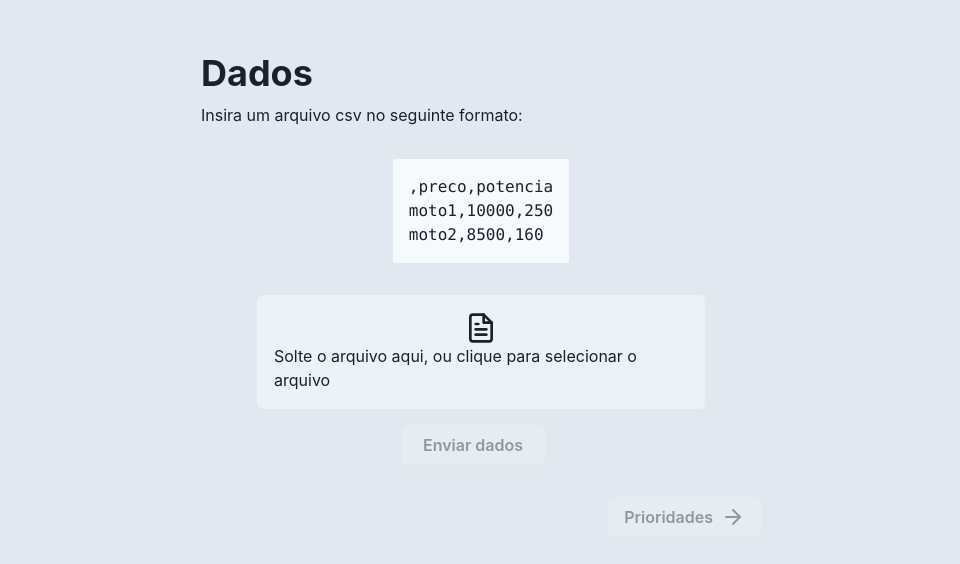
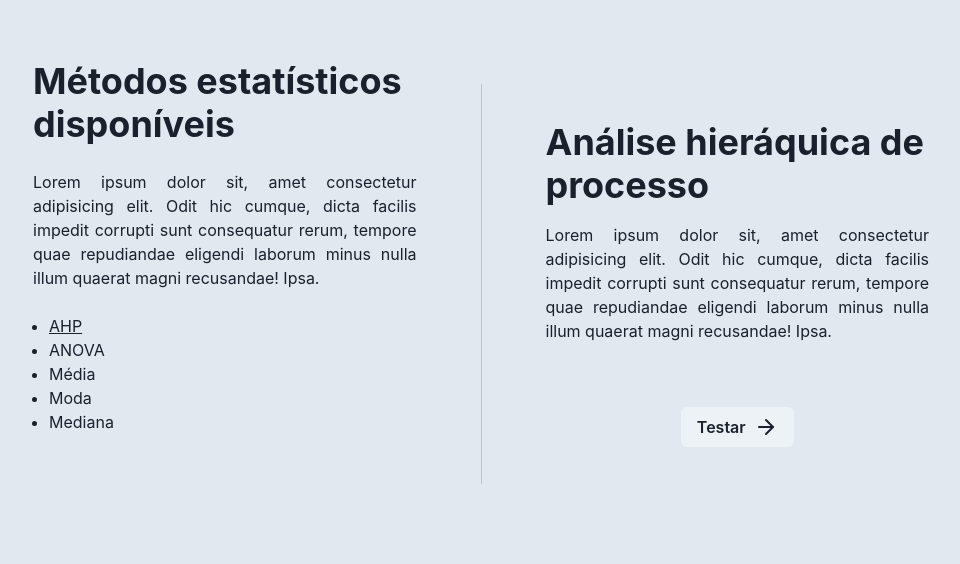
Before and after one commit to DanielSLucas/Chipmunk, a Next.js app: page / in a window 1280 px wide. Shown: the part 116-680 px from the top of the page, without its empty margins (159-1119 px from the left). Built offline with nearby package versions, Linux system fonts and the light colour scheme.

Commit message:
feat: new homepage

```diff
--- a/src/pages/resultado.tsx
+++ b/src/pages/ahp/resultado.tsx
@@ -18,8 +18,8 @@ import { useRouter } from 'next/router';
 import React, { useCallback, useEffect, useState } from 'react';
 import { FiArrowLeft } from 'react-icons/fi';
 import { useRecoilValue } from 'recoil';
-import { humanInputState } from '../atoms/attributesAtom';
-import { serializedDataState } from '../atoms/serializedDataAtom';
+import { humanInputState } from '../../atoms/attributesAtom';
+import { serializedDataState } from '../../atoms/serializedDataAtom';
 
 type DecisionItem = {
   priority: number;
@@ -77,7 +77,7 @@ const Results: React.FC = () => {
   }, [humanInput, serializedData]);
 
   const handlePrevious = useCallback(() => {
-    router.push('/prioridades');
+    router.push('/ahp/prioridades');
   }, [router]);
 
   return (
--- a/src/pages/index.tsx
+++ b/src/pages/index.tsx
@@ -1,59 +1,134 @@
-/* eslint-disable no-nested-ternary */
-import React, { useCallback } from 'react';
-import { Flex, Text, Icon, Button, Heading } from '@chakra-ui/react';
+/* eslint-disable jsx-a11y/anchor-is-valid */
+import {
+  Box,
+  Button,
+  Divider,
+  Flex,
+  Heading,
+  Icon,
+  ListItem,
+  Text,
+  UnorderedList,
+  Link,
+} from '@chakra-ui/react';
+import { useRouter } from 'next/router';
+import { useCallback, useState } from 'react';
 
 import { FiArrowRight } from 'react-icons/fi';
-import { useRouter } from 'next/router';
-import { useRecoilValue } from 'recoil';
-import DataUpload from '../components/DataUpload';
-import { serializedDataState } from '../atoms/serializedDataAtom';
+
+type StatisticalMethod = {
+  name: string;
+  title: string;
+  content: string;
+  route: string;
+};
+
+const statisticalMethods = [
+  {
+    name: 'AHP',
+    title: 'Análise hieráquica de processo',
+    content:
+      'Lorem ipsum dolor sit, amet consectetur adipisicing elit. Odit hic cumque, dicta facilis impedit corrupti sunt consequatur rerum, tempore quae repudiandae eligendi laborum minus nulla illum quaerat magni recusandae! Ipsa.',
+    route: '/ahp',
+  },
+  {
+    name: 'ANOVA',
+    title: 'Análise de váriância',
+    content:
+      'Lorem ipsum dolor sit, amet consectetur adipisicing elit. Odit hic cumque, dicta facilis impedit corrupti sunt consequatur rerum, tempore quae repudiandae eligendi laborum minus nulla illum quaerat magni recusandae! Ipsa.',
+    route: '/anova',
+  },
+  {
+    name: 'Média',
+    title: 'Média',
+    content:
+      'Lorem ipsum dolor sit, amet consectetur adipisicing elit. Odit hic cumque, dicta facilis impedit corrupti sunt consequatur rerum, tempore quae repudiandae eligendi laborum minus nulla illum quaerat magni recusandae! Ipsa.',
+    route: '/media',
+  },
+  {
+    name: 'Moda',
+    title: 'Moda',
+    content:
+      'Lorem ipsum dolor sit, amet consectetur adipisicing elit. Odit hic cumque, dicta facilis impedit corrupti sunt consequatur rerum, tempore quae repudiandae eligendi laborum minus nulla illum quaerat magni recusandae! Ipsa.',
+    route: '/moda',
+  },
+  {
+    name: 'Mediana',
+    title: 'Mediana',
+    content:
+      'Lorem ipsum dolor sit, amet consectetur adipisicing elit. Odit hic cumque, dicta facilis impedit corrupti sunt consequatur rerum, tempore quae repudiandae eligendi laborum minus nulla illum quaerat magni recusandae! Ipsa.',
+    route: '/mediana',
+  },
+];
 
 const Home: React.FC = () => {
-  const serializedData = useRecoilValue(serializedDataState);
   const router = useRouter();
+  const [selectedStatisticalMethod, setSelectedStatisticalMethod] =
+    useState<StatisticalMethod>(statisticalMethods[0]);
 
-  const handleNext = useCallback(() => {
-    router.push('/prioridades');
-  }, [router]);
+  const handleTestIt = useCallback(() => {
+    router.push(selectedStatisticalMethod.route);
+  }, [router, selectedStatisticalMethod]);
 
   return (
-    <Flex flex="1" justifyContent="center">
-      <Flex
-        direction="column"
-        w="100%"
-        borderRadius="md"
-        p="2"
-        mt="40"
-        maxW="xl"
-      >
-        <Flex as="header" direction="column">
-          <Heading as="h2">Dados</Heading>
-          <Text mt="2">Insira um arquivo csv no seguinte formato:</Text>
+    <Flex flex="1" justifyContent="center" alignItems="center">
+      <Flex w="4xl">
+        {/* Left side */}
+        <Flex as="section" direction="column">
+          <Flex as="header" direction="column">
+            <Heading as="h2">Métodos estatísticos disponíveis</Heading>
+            <Text mt="6" align="justify">
+              Lorem ipsum dolor sit, amet consectetur adipisicing elit. Odit hic
+              cumque, dicta facilis impedit corrupti sunt consequatur rerum,
+              tempore quae repudiandae eligendi laborum minus nulla illum
+              quaerat magni recusandae! Ipsa.
+            </Text>
+          </Flex>
+
+          <Flex mt="6">
+            {Array.from({
+              length: Math.ceil(statisticalMethods.length / 5),
+            }).map((_, i) => (
+              <UnorderedList key={`statisticalMethod-${i + 1}`} mr="8">
+                {statisticalMethods.slice(i * 5, i * 5 + 5).map(item => (
+                  <ListItem key={item.name}>
+                    <Link
+                      as="button"
+                      onClick={() => setSelectedStatisticalMethod(item)}
+                      textDecor={
+                        item.name === selectedStatisticalMethod.name
+                          ? 'underline'
+                          : ''
+                      }
+                    >
+                      {item.name}
+                    </Link>
+                  </ListItem>
+                ))}
+              </UnorderedList>
+            ))}
+          </Flex>
         </Flex>
 
-        <Flex justifyContent="center">
-          <Text
-            as="pre"
-            p="4"
-            mt="8"
-            bg="gray.50"
-            w="fit-content"
-            borderRadius="sm"
-          >
-            ,preco,potencia{'\n'}moto1,10000,250{'\n'}moto2,8500,160
-          </Text>
-        </Flex>
+        <Box h="md" marginX="16" paddingY="6">
+          <Divider borderColor="gray.400" orientation="vertical" />
+        </Box>
 
-        <DataUpload />
+        {/* Right side */}
+        <Flex as="section" direction="column" justifyContent="center">
+          <Flex as="article" direction="column">
+            <Heading as="h3">{selectedStatisticalMethod.title}</Heading>
+            <Text align="justify" mt="4">
+              {selectedStatisticalMethod.content}
+            </Text>
+          </Flex>
 
-        <Flex as="footer" mt="8" justifyContent="flex-end">
-          <Button
-            onClick={handleNext}
-            disabled={Object.keys(serializedData).length === 0}
-          >
-            Prioridades
-            <Icon ml="2" as={FiArrowRight} h="6" w="6" />
-          </Button>
+          <Flex as="footer" mt="16" justifyContent="center">
+            <Button onClick={handleTestIt}>
+              Testar
+              <Icon ml="2" as={FiArrowRight} h="6" w="6" />
+            </Button>
+          </Flex>
         </Flex>
       </Flex>
     </Flex>
```
Also changed, not shown: src/pages/ahp/index.tsx (added, +72 -0 lines), src/pages/ahp/prioridades.tsx (renamed from src/pages/prioridades.tsx, +5 -5 lines).
